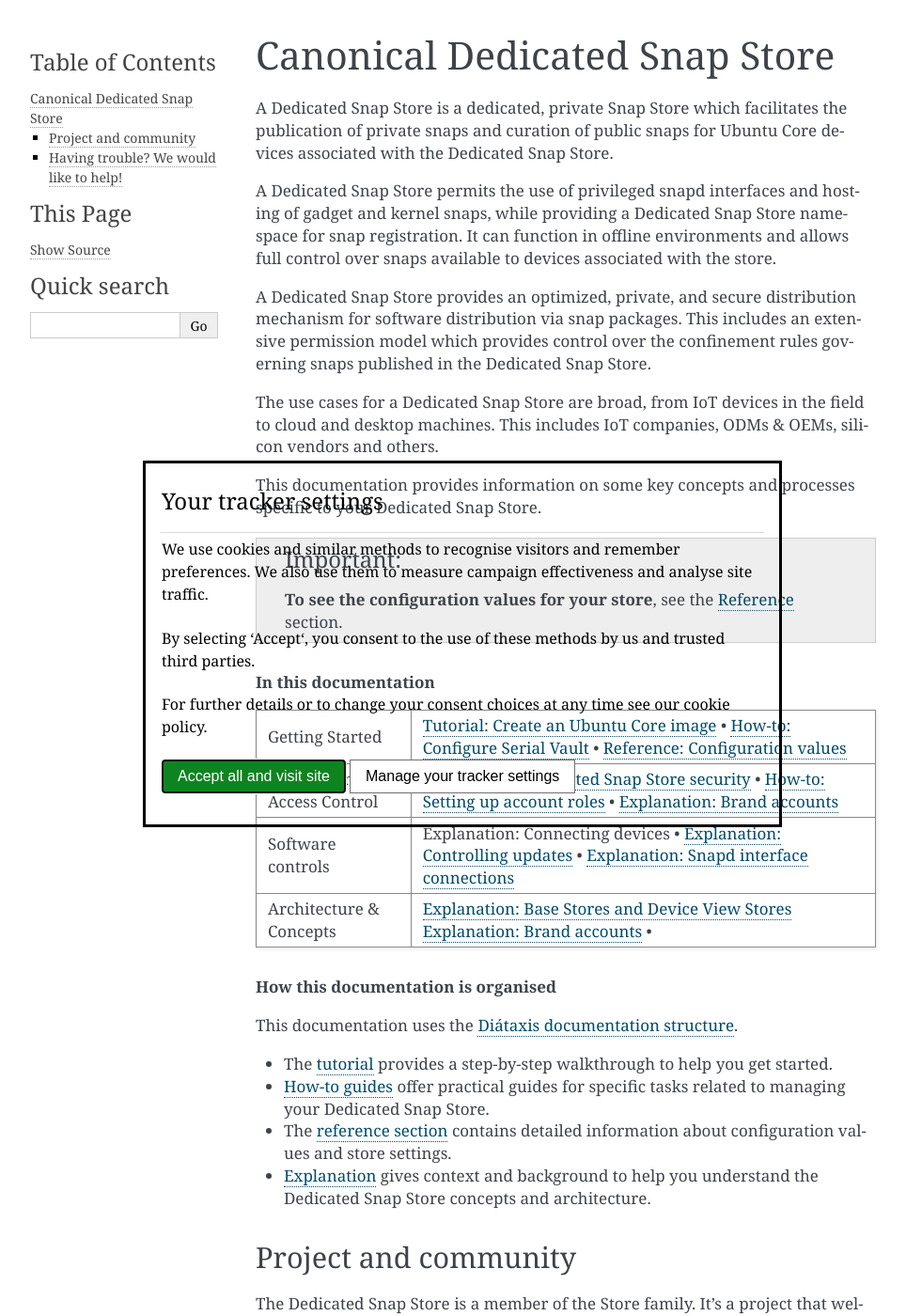
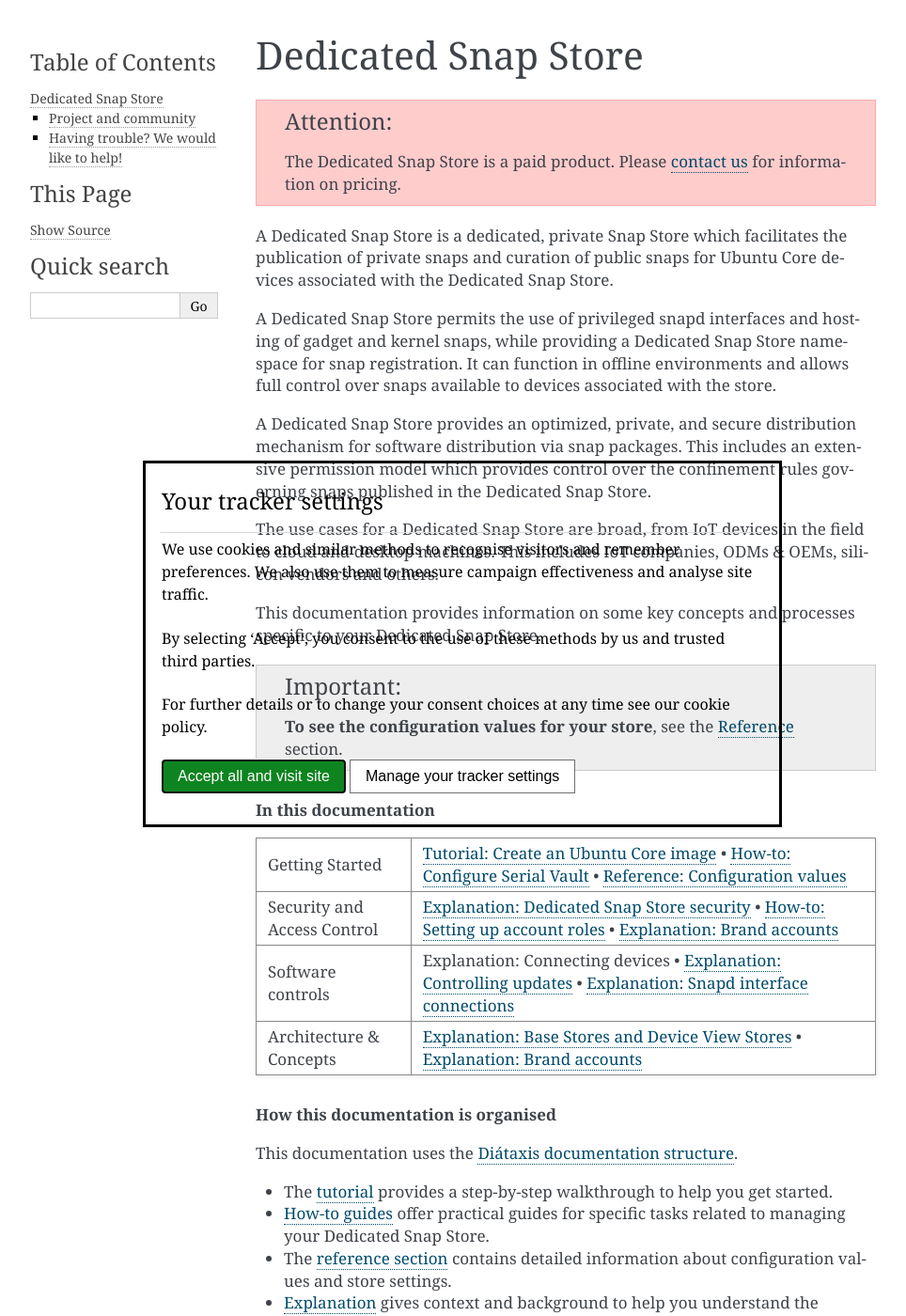
Before and after one commit to canonical/brand-store-documentation, a Sphinx documentation site: the page built from docs/index.rst, in a window 1280 px wide and 1400 px high. Shown: the whole window at 94% size, without its empty margins (148-1112 px from the left). Built offline with Sphinx 7.4.7, drawn with Linux system fonts in a browser that asks for light colours; some of the changed lines change nothing that is shown.

Commit message:
Merge migration branch (#112)

```diff
--- a/docs/_static/js/url_overwrite.js
+++ b/docs/_static/js/url_overwrite.js
@@ -1,8 +1,8 @@
 // overwrite links.js
 
 // Replace oldDomain with newDomain
-const oldDomain = 'canonical-ubuntu-server.readthedocs-hosted.com';
-const newDomain = 'ubuntu.com/server/docs';
+const oldDomain = 'canonical-brand-store.readthedocs-hosted.com';
+const newDomain = 'ubuntu.com/internet-of-things/appstore/docs';
 
 // // Logging for debugging purposes
 // console.stdlog = console.log.bind(console);
--- a/docs/conf.py
+++ b/docs/conf.py
@@ -74,7 +74,7 @@
 # NOTE: The Open Graph Protocol (OGP) enhances page display in a social graph
 #       and is used by social media platforms; see https://ogp.me/
 
-ogp_site_url = "https://documentation.ubuntu.com/dedicated-snap-store/"
+ogp_site_url = "https://ubuntu.com/internet-of-things/appstore/docs"
 
 
 # Preview name of the documentation website
@@ -162,7 +162,7 @@
 }
 
 # Sitemap support
-html_baseurl = os.environ.get("READTHEDOCS_CANONICAL_URL", "/")
+html_baseurl = "https://ubuntu.com/internet-of-things/appstore/docs/"
 sitemap_url_scheme = "{link}"
 sitemap_show_lastmod = True
 
@@ -172,12 +172,14 @@
     "search/",
 ]
 
+sitemap_filename = "doc-sitemap.xml"
+
 # Project slug; see https://meta.discourse.org/t/what-is-category-slug/87897
 #
 # TODO: If your documentation is hosted on https://docs.ubuntu.com/,
 #       uncomment and update as needed.
 
-slug = 'dedicated-snap-store'
+slug = 'internet-of-things/appstore/docs'
 
 
 # Template and asset locations
@@ -194,6 +196,7 @@
 # Add JavaScript files (located in .sphinx/_static/)
 html_js_files = [
 	'js/bundle.js',
+    'js/url_overwrite.js',
 ]
 
 #############
--- a/docs/index.rst
+++ b/docs/index.rst
@@ -1,8 +1,14 @@
 .. meta::
     :description: Documentation for the Canonical Dedicated Snap Store using the Diátaxis framework, covering tutorials, how-to guides, reference materials, and explanations for managing private snap repositories.
 
-Canonical Dedicated Snap Store
-==============================
+Dedicated Snap Store
+====================
+
+.. attention::
+
+   The Dedicated Snap Store is a paid product. Please
+   `contact us <https://ubuntu.com/internet-of-things/contact-us?product=appstore>`_
+   for information on pricing.
 
 .. include:: home.rst
    :start-after: landing-page-start
@@ -32,31 +38,16 @@
        :doc:`Explanation: Controlling updates <explanation/controlling-updates>` •
        :doc:`Explanation: Snapd interface connections <explanation/snapd-interface-connections>`
    * - Architecture & Concepts
-     - :doc:`Explanation: Base Stores and Device View Stores <explanation/base-stores-and-device-view-stores>`
-       :doc:`Explanation: Brand accounts <explanation/brand-accounts>` •
+     - :doc:`Explanation: Base Stores and Device View Stores <explanation/base-stores-and-device-view-stores>` •
+       :doc:`Explanation: Brand accounts <explanation/brand-accounts>`
 
 .. toctree::
    :maxdepth: 1
    :hidden:
 
    Tutorial <tutorial/create-ubuntu-core-image>
-
-.. toctree::
-   :maxdepth: 2
-   :hidden:
-
    How-to <how-to>
-
-.. toctree::
-   :maxdepth: 2
-   :hidden:
-
    Reference <reference/configuration-values>
-
-.. toctree::
-   :maxdepth: 1
-   :hidden:
-
    Explanation <explanation>
 
 .. rubric:: :h2:`How this documentation is organised`
```
